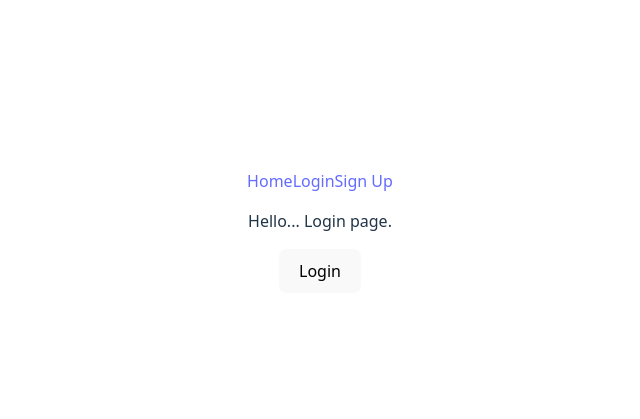
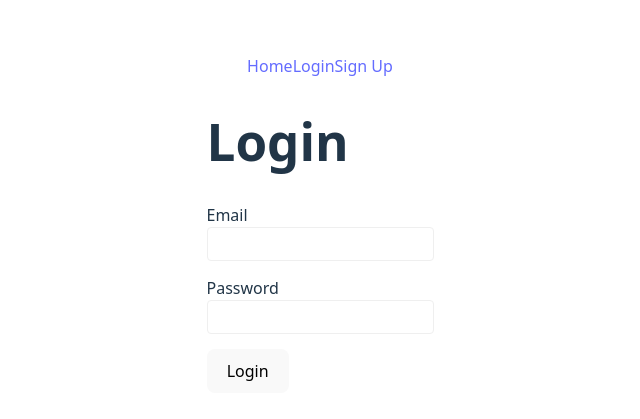
Before and after one commit to christian-harsana/music-sheet-catalog, a React (Vite) app: page /login in a window 1280 px wide. Shown: the part 169-588 px from the top of the page, without its empty margins (320-960 px from the left). Built offline with nearby package versions, Linux system fonts and the light colour scheme.

Commit message:
Implement login and fix the validation at login and sign up form

```diff
--- a/src/contexts/AuthContext.tsx
+++ b/src/contexts/AuthContext.tsx
@@ -6,7 +6,7 @@ import type { AuthUserType } from "../types/common.type";
 type AuthContextType = {
   user: AuthUserType | null,
   isAuthenticated: boolean,
-  login: () => void,
+  login: (user: AuthUserType) => void,
   logout: () => void
 }
 
@@ -24,20 +24,15 @@ export function AuthProvider({children} : {children: ReactNode}) {
     const [isAuthenticated, setIsAuthtenticated] = useState<boolean>(false);
     let navigate = useNavigate();
 
-    const login = () => {
-
-        // TODO: get the following value from real authentication
-        const user: AuthUserType = {
-            id: "1",
-            userName: "admin"
-        }
-
-        setUser(user);
-        setIsAuthtenticated(true);
+    const login = (user: AuthUserType) => {
 
         // Store user to local storage
         localStorage.setItem(`music_sheet_catalog_user`, JSON.stringify(user));
         localStorage.setItem(`music_sheet_catalog_isAuthenticated`, "true");
+
+        // Update State
+        setUser(user);
+        setIsAuthtenticated(true);
 
         // Redirect to home
         navigate("/");
--- a/src/pages/Login.tsx
+++ b/src/pages/Login.tsx
@@ -1,17 +1,194 @@
-import { useContext } from "react";
+import { useContext, useState, type ChangeEvent, type FocusEvent } from "react";
 import { AuthContext } from "../contexts/AuthContext";
+import type { AuthUserType } from "../types/common.type";
+
+type loginFormDataType = {
+    email: string;
+    password: string;
+}
+
+type loginFormErrorType = {
+    [K in keyof loginFormDataType]?: string;
+}
+
+type loginFieldTouchedType = {
+    [K in keyof loginFormDataType]?: boolean;
+}
+
+
+const BASEURL = 'http://localhost:3000/';
+const LOGINURL = `${BASEURL}api/auth/login`;
 
 function Login() {
 
     const {login} = useContext(AuthContext);
+    const [loginFormData, setLoginFormData] = useState<loginFormDataType>({email: "", password: ""});
+    const [loginFormError, setLoginFormError] = useState<loginFormErrorType>({});
+    const [loginFieldTouched, setLoginFieldTouched] = useState<loginFieldTouchedType>({});
+
+    function validateField(name: string, value: string): string {
+
+        let error = "";
+
+        switch(name) {
+            case "email":
+                if (value.length < 1) return "Email is required";
+                break;
+
+            case "password":
+                if (value.length < 1) return "Password is required";
+                break;
+        }
+
+        return error;
+    }
+
+
+    function validateForm(loginFormData: loginFormDataType) {
+
+        const submissionError: loginFormErrorType = {};
+
+        Object.keys(loginFormData).forEach((name) => {
+
+            const fieldName = name as keyof loginFormDataType;
+            const error = validateField(name, loginFormData[fieldName]);
+
+            submissionError[fieldName] = error;
+        });
+
+        return submissionError;
+    }
+
+
+    function handleInputChange(e: ChangeEvent<HTMLInputElement>):void {
+
+        const value = e.target.value;
+        const name = e.target.name as keyof loginFormDataType;
+
+        setLoginFormData((prev) => ({...prev, [name]: value}));
+
+        if (loginFieldTouched[name]) {
+            setLoginFormError((prev) => ({...prev, [name]: validateField(name, value)}))
+        }
+    }
+
+
+    function handleInputBlur(e: FocusEvent<HTMLInputElement>) {
+
+        const name = e.target.name as keyof loginFormDataType;
+        const value = e.target.value;
+
+        setLoginFieldTouched((prev) => ({...prev, [name]: true}));
+        setLoginFormError((prev) => ({...prev, [name]: validateField(name, value)}));
+    }
+
+
+    async function handleLoginFormSubmit(e: React.FormEvent, loginFormData: loginFormDataType) {
+
+        e.preventDefault();
+
+        // Validate Form
+        const formSubmissionError: loginFormErrorType = validateForm(loginFormData);
+        let isErrorExist = false;
+
+        // Check if there is any error
+        Object.keys(loginFormData).forEach((name) => {
+            isErrorExist = formSubmissionError[name as keyof loginFormDataType]?.length ? true : false;
+        });
+
+        if (isErrorExist) {
+
+            // Update form states
+            setLoginFormError(formSubmissionError);
+            setLoginFieldTouched({
+                email: true,
+                password: true
+            });
+        }
+        else {
+
+            // Update form states
+            setLoginFormError({});
+            setLoginFieldTouched({});
+
+            try {
+                // Connect to login end point
+                const response = await fetch(LOGINURL, {
+                    method: 'POST',
+                    headers: {'Content-Type': 'application/json'},
+                    body: JSON.stringify(loginFormData)
+                });
+
+                const responseData = await response.json();
+
+                // Check if the response is successful or not
+                if (!response.ok) {
+
+                    // Handle API error responses (401, 400, 500, etc.)
+                    throw new Error(responseData.message);
+                }
+
+                // On Success, store token to Context and Local Storage
+                const user: AuthUserType = {
+                    id: responseData.data.userId,
+                    email: responseData.data.email,
+                    name: responseData.data.name,
+                    token: responseData.data.token
+                }
+
+                // Store user to Context and local Storage
+                login(user);
+            }
+            catch (error: unknown) {
+
+                const errorMessage = error instanceof Error ? error.message : 'Unknown error';
+
+                alert(errorMessage);
+                console.log(errorMessage); // TODO: Implement error handling
+
+            }
+        }
+    }
 
     return(
-        <>
-            <p>Hello... Login page.</p>
-            <button type="button" onClick={login}>Login</button>
-        </>
+        <form onSubmit={(e) => handleLoginFormSubmit(e, loginFormData)} className="u-text-align-left">
+            <h1>Login</h1>
+
+            <div className="l-v-spacing-lv-3">
+                <label htmlFor="email">Email</label>
+                <input
+                    id="email"
+                    type="email"
+                    name="email"
+                    value={loginFormData.email}
+                    onChange={(e) => handleInputChange(e)}
+                    onBlur={(e) => handleInputBlur(e)}
+                    required={true}
+                    {...(loginFormError.email && {"aria-invalid": "true", "aria-describedby": "emailError"})}
+                />
+                { loginFormError.email && <div id="emailError" className="field-error">{loginFormError.email}</div> }
+            </div>
+
+            <div className="l-v-spacing-lv-3">
+                <label htmlFor="password">Password</label>
+                <input
+                    id="password"
+                    type="password"
+                    name="password"
+                    value={loginFormData.password}
+                    onChange={(e) => handleInputChange(e)}
+                    onBlur={(e) => handleInputBlur(e)}
+                    required={true}
+                    {...(loginFormError.password && {"aria-invalid": "true", "aria-describedby": "passwordError"})}
+                />
+                { loginFormError.password && <div id="passwordError" className="field-error">{loginFormError.password}</div> }
+            </div>
+
+            <div className="l-v-spacing-lv-3">
+                <button type="submit">Login</button>
+            </div>
+        </form>
     )
-
 }
 
 export default Login;
--- a/src/pages/SignUp.tsx
+++ b/src/pages/SignUp.tsx
@@ -79,9 +79,10 @@ function SignUp() {
     function handleInputBlur(e: FocusEvent<HTMLInputElement>): void {
 
         const name = e.target.name as keyof signUpFormDataType;
+        const value = e.target.value;
 
         setSignUpFormTouched((prev) => ({...prev, [name]: true}));
-
+        setSignUpFormError((prev) => ({...prev, [name]: validateField(name, value )}));
     }
 
 
@@ -118,6 +119,7 @@ function SignUp() {
             setSignUpFormError({});
             setSignUpFormTouched({});
 
+            try {
                 // Call the signup endpoint
                 const response = await fetch(SIGNUPURL, {
                     method: 'POST',
@@ -137,6 +139,13 @@ function SignUp() {
                     navigate("/login");
                 }
             }
+            catch (error: unknown) {
+
+                const errorMessage = error instanceof Error ? error.message : 'Unknown error';
+
+                console.log(errorMessage); // TODO: Implement error handling
+            }
+        }
     }
 
 
@@ -151,11 +160,13 @@ function SignUp() {
                     type="email"
                     name="email"
                     value={signUpFormData.email}
+                    onChange={(e) => handleInputChange(e)}
+                    onBlur={(e) => handleInputBlur(e)}
                     required={true}
-                    onChange={(e) => handleInputChange(e)}
-                    onBlur={(e) => handleInputBlur(e)} />
+                    {...(signUpFormError.email && { "aria-invalid" : "true", "aria-describedby" : "emailError" })}
+                />
 
-                {signUpFormError.email && <div id="error-email" className="field-error">{signUpFormError.email}</div>}
+                {signUpFormError.email && <div id="emailError" className="field-error">{signUpFormError.email}</div>}
             </div>
 
             <div className="l-v-spacing-lv-3">
@@ -166,9 +177,11 @@ function SignUp() {
                     name="name"
                     value={signUpFormData.name}
                     onChange={(e) => handleInputChange(e)}
-                    onBlur={(e) => handleInputBlur(e)} />
+                    onBlur={(e) => handleInputBlur(e)}
+                    {...(signUpFormError.name && { "aria-invalid" : "true", "aria-describedby" : "nameError" })}
+                />
 
-                {signUpFormError.name && <div id="error-name" className="field-error">{signUpFormError.name}</div>}
+                {signUpFormError.name && <div id="nameError" className="field-error">{signUpFormError.name}</div>}
             </div>
 
             <div className="l-v-spacing-lv-3">
@@ -178,11 +191,14 @@ function SignUp() {
                     type="password"
                     name="password"
                     value={signUpFormData.password}
+                    onChange={(e) => handleInputChange(e)}
+                    onBlur={(e) => handleInputBlur(e)}
                     required={true}
-                    onChange={(e) => handleInputChange(e)}
-                    onBlur={(e) => handleInputBlur(e)} />
+                    minLength={8}
+                    {...(signUpFormError.password && { "aria-invalid" : "true", "aria-describedby" : "passwordError" })}
+                />
 
-                {signUpFormError.password && <div id="error-password" className="field-error">{signUpFormError.password}</div>}
+                {signUpFormError.password && <div id="passwordError" className="field-error">{signUpFormError.password}</div>}
             </div>
 
             <div className="l-v-spacing-lv-3">
--- a/src/types/common.type.ts
+++ b/src/types/common.type.ts
@@ -1,4 +1,6 @@
 export type AuthUserType = {
     id: string,
-    userName: string
+    email: string,
+    name: string,
+    token: string
 }
```
Lines whose indentation alone changed are shown as unchanged.
